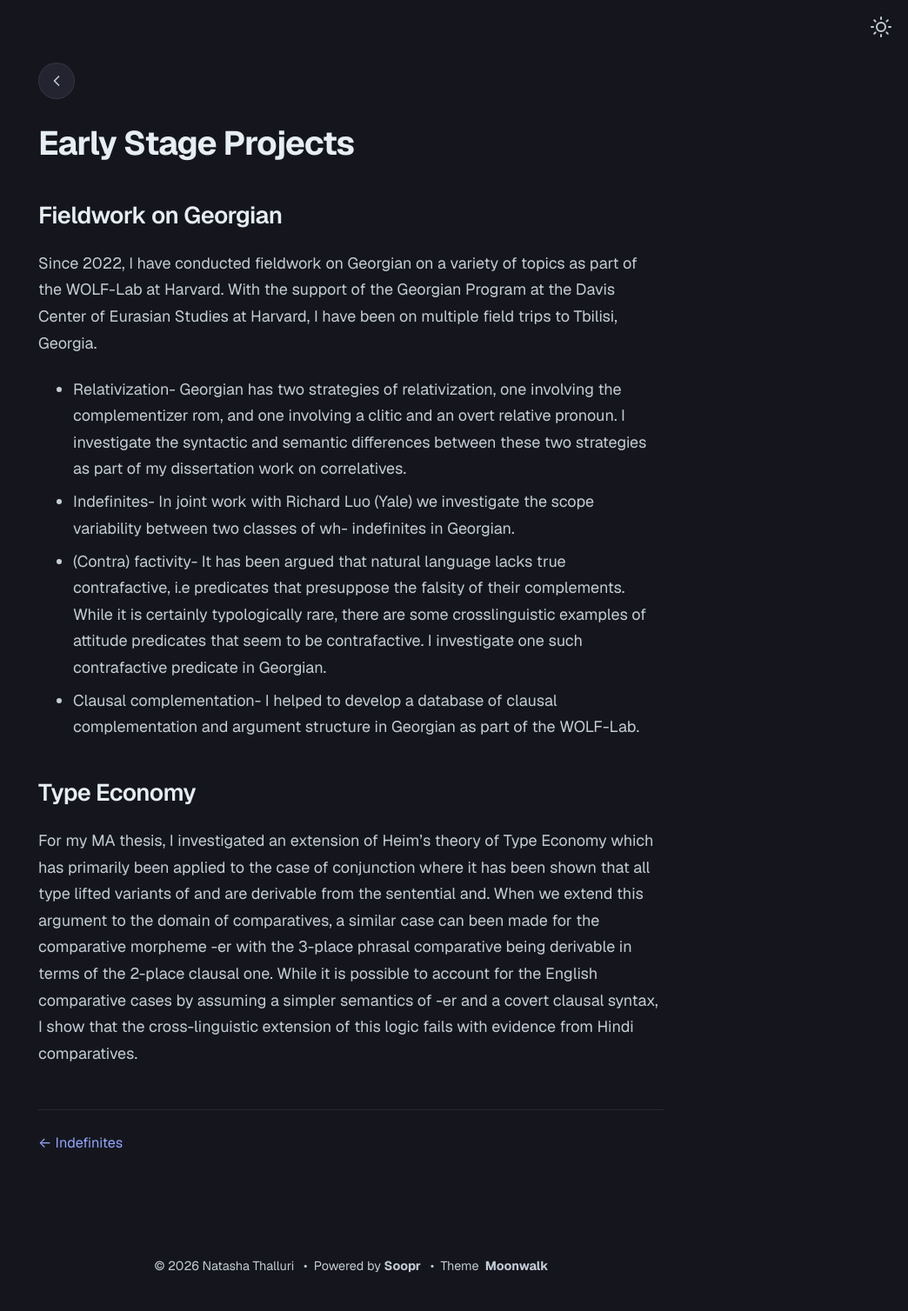
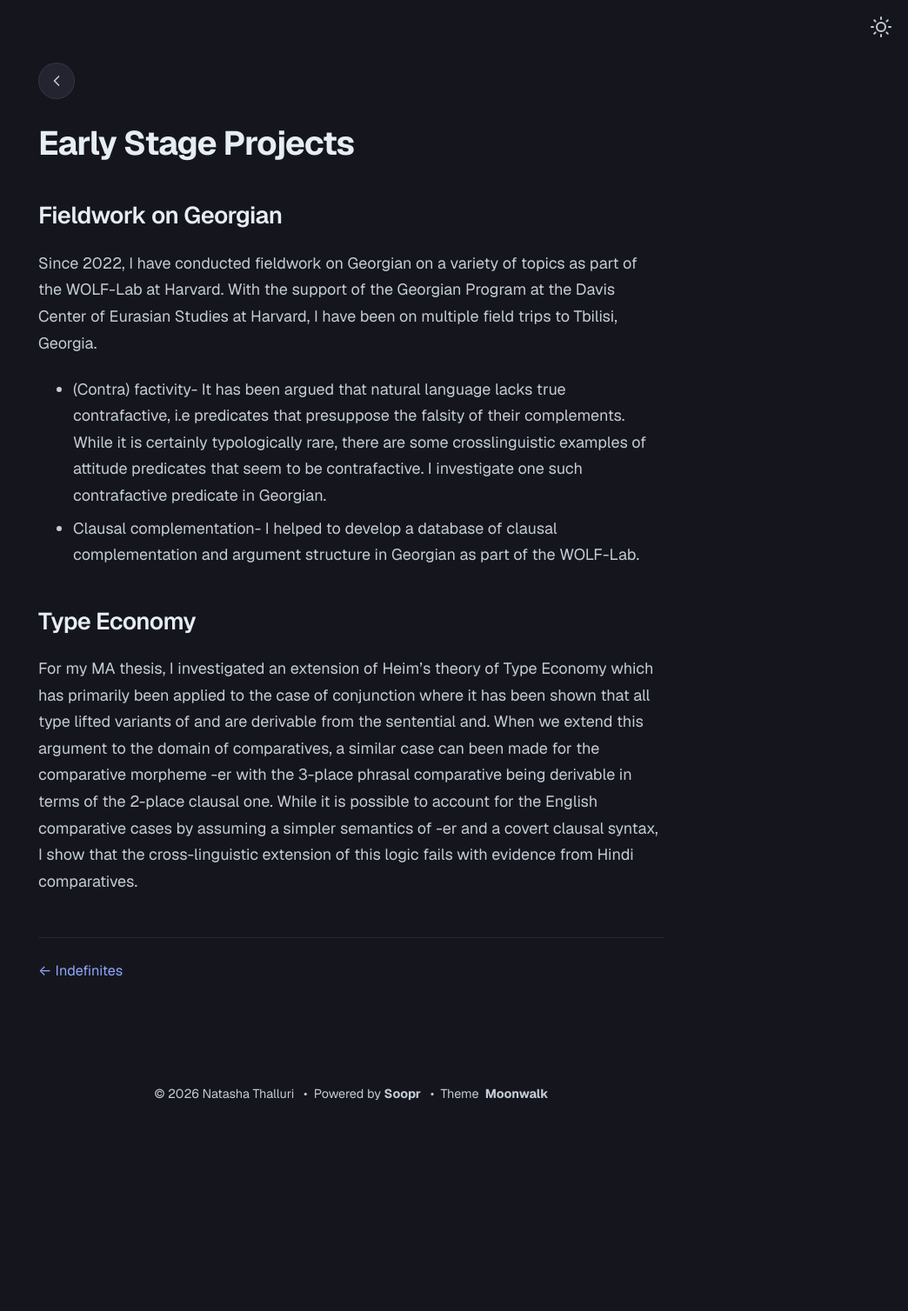
Before and after one commit to nthalluri/natasha-thalluri, a Jekyll site: the page built from _posts/2026-08-12-other.md, in a window 1280 px wide. Shown: the whole page at 87% size, without its empty margins (236-1280 px from the left). Built offline with Jekyll 4.4.1, drawn with Linux system fonts in a browser that asks for light colours; after the commit the page ends 1310 px from its top, so only the background shows below that.

Commit message:
Update Georgian fieldwork post by removing content
Removed sections on relativization and indefinites from the Georgian fieldwork post.

```diff
--- a/_posts/2026-08-12-other.md
+++ b/_posts/2026-08-12-other.md
@@ -7,8 +7,7 @@ title: Early Stage Projects
 ## Fieldwork on Georgian
 
 Since 2022, I have conducted fieldwork on Georgian on a variety of topics as part of the WOLF-Lab at Harvard. With the support of the Georgian Program at the Davis Center of Eurasian Studies at Harvard, I have been on multiple field trips to Tbilisi, Georgia.
-- Relativization- Georgian has two strategies of relativization, one involving the complementizer rom, and one involving a clitic and an overt relative pronoun. I investigate the syntactic and semantic differences between these two strategies as part of my dissertation work on correlatives.
-- Indefinites- In joint work with Richard Luo (Yale) we investigate the scope variability between two classes of wh- indefinites in Georgian.
+
 - (Contra) factivity- It has been argued that natural language lacks true contrafactive, i.e predicates that presuppose the falsity of their complements. While it is certainly typologically rare, there are some crosslinguistic examples of attitude predicates that seem to be contrafactive. I investigate one such contrafactive predicate in Georgian.
 - Clausal complementation- I helped to develop a database of clausal complementation and argument structure in Georgian as part of the WOLF-Lab.
 
```
